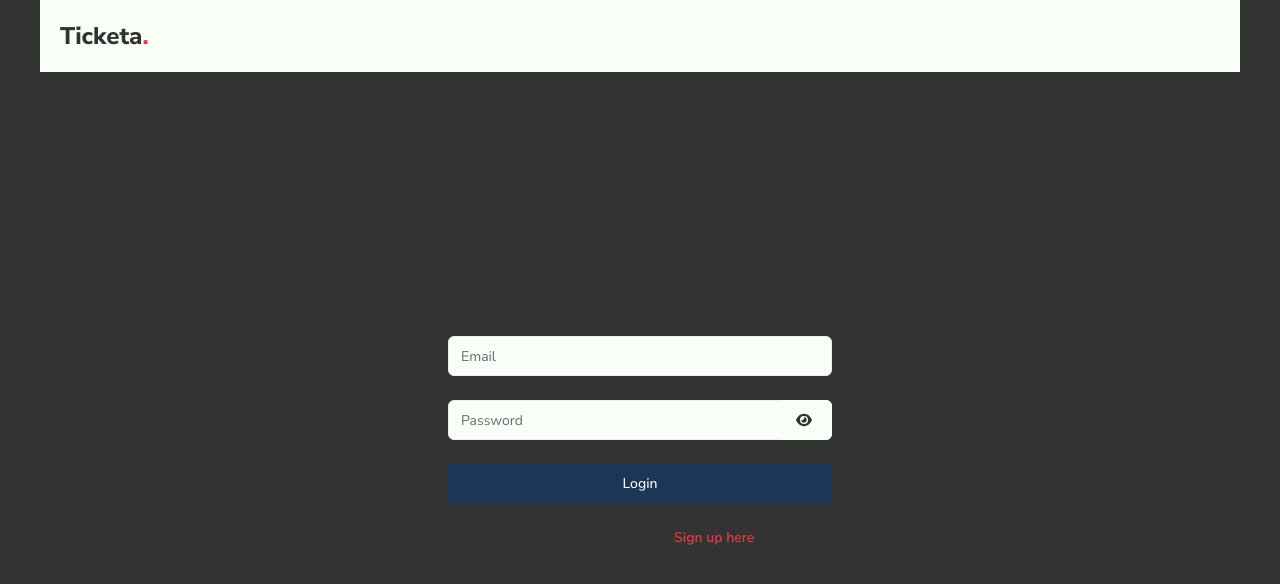
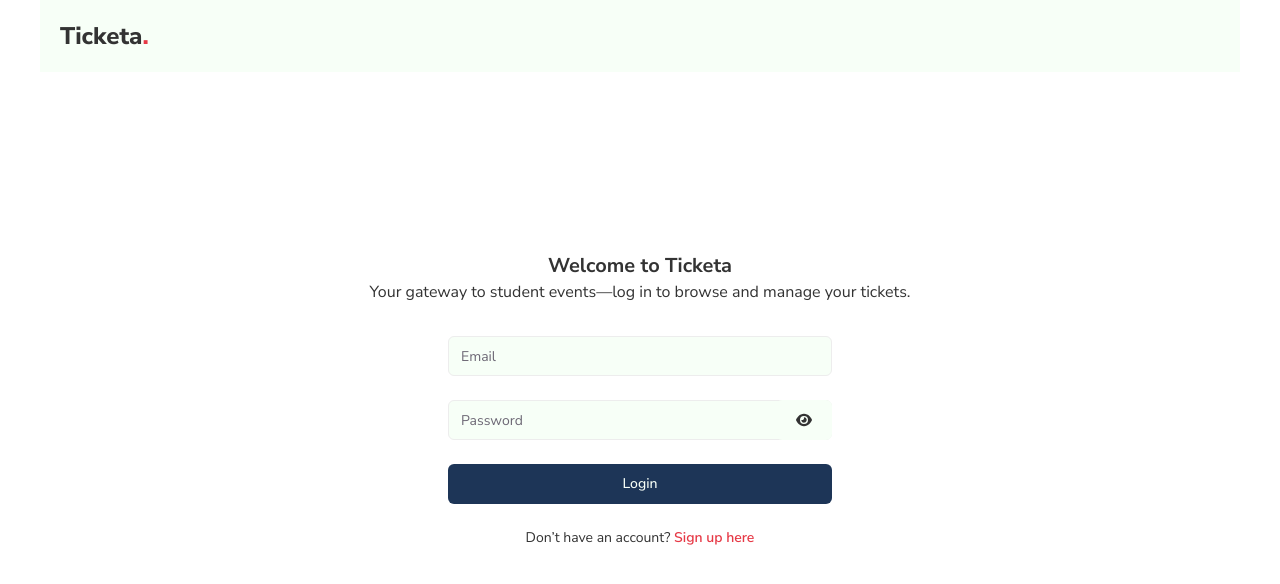
Before and after one commit to Joshardals/Ticketa, a Next.js app: page / in a window 1280 px wide. Shown: the top 584 px of the page. Built offline with nearby package versions, Linux system fonts and the light colour scheme; no server answers.

Commit message:
initial commit

```diff
--- a/app/(auth)/layout.tsx
+++ b/app/(auth)/layout.tsx
@@ -13,9 +13,9 @@ export default function AuthLayout({
   children: React.ReactNode;
 }>) {
   return (
-    <>
+    <div>
       <Header />
       <main>{children}</main>
-    </>
+    </div>
   );
 }
--- a/app/(main)/home/page.tsx
+++ b/app/(main)/home/page.tsx
@@ -1,6 +1,6 @@
-import { MainHeader } from "@/components/shared/MainHeader";
 import { Button } from "@/components/ui/button";
 import Link from "next/link";
+import { MainHeader } from "@/components/shared/MainHeader";
 
 export default function Homepage() {
   return (
--- a/app/(main)/layout.tsx
+++ b/app/(main)/layout.tsx
@@ -20,7 +20,7 @@ export default async function HomeLayout({
   return (
     <main>
       {/* <MainHeader /> */}
-      <div>{children}</div>
+      <div className="bg-darkCharcoal">{children}</div>
     </main>
   );
 }
--- a/app/globals.css
+++ b/app/globals.css
@@ -5,7 +5,7 @@
 @layer utilities {
   html,
   body {
-    @apply p-0 m-0 text-base leading-6 w-full min-h-[100svh] bg-darkCharcoal text-darkCharcoal font-nunito scroll-smooth;
+    @apply p-0 m-0 text-base leading-6 w-full text-darkCharcoal font-nunito scroll-smooth;
   }
 
   .contentCenter {
--- a/components/shared/MainHeader.tsx
+++ b/components/shared/MainHeader.tsx
@@ -1,5 +1,4 @@
 import { NavLinks } from "./NavLinks";
-import { NavToggle } from "./NavToggle";
 import { UserProfile } from "./UserProfile";
 
 export function MainHeader() {
```
